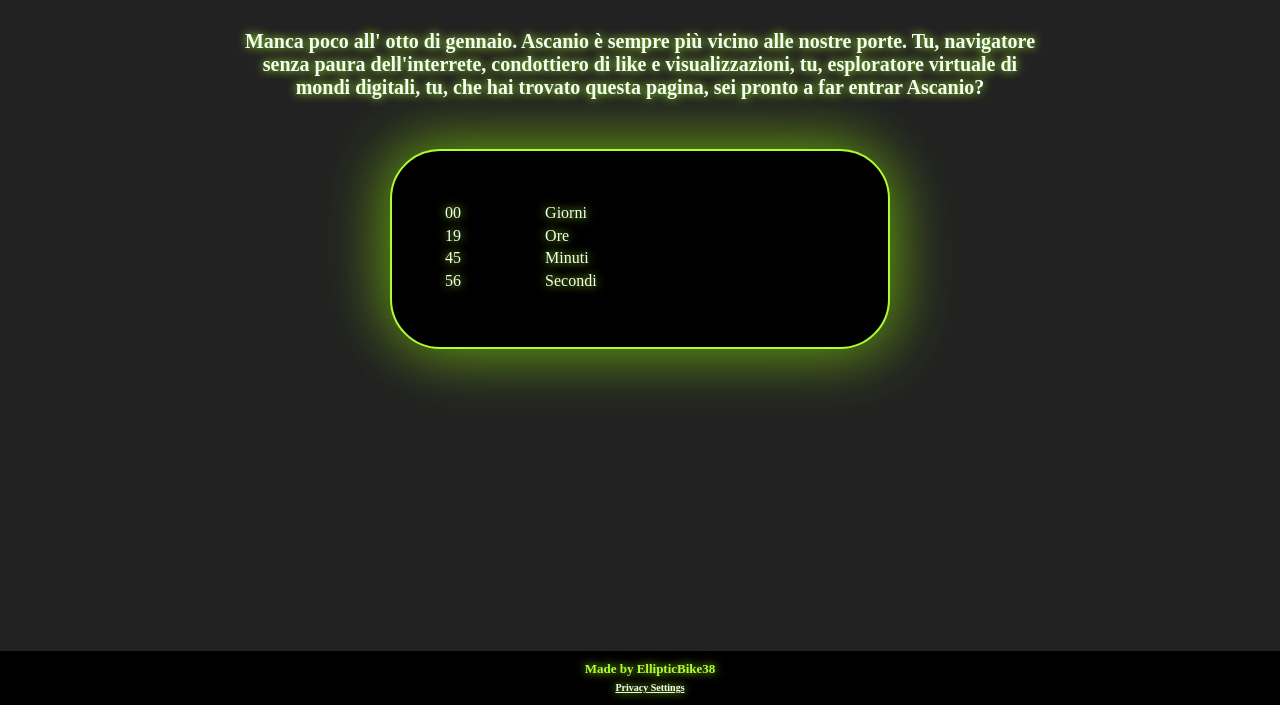
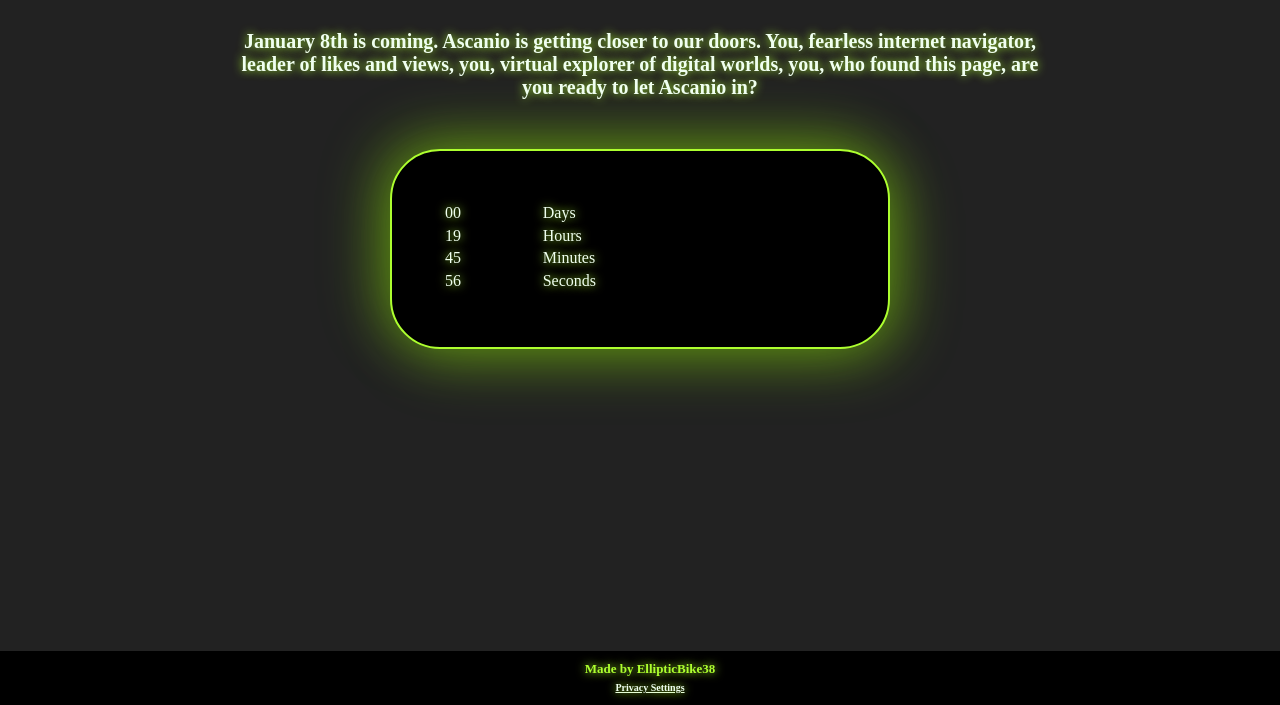
Before and after one commit to EllipticBike38/ascanioCountdown, a plain HTML site: page index.html in a window 1280 px wide. Shown: the part 95-800 px from the top of the page. Drawn offline with Linux system fonts and the light colour scheme; a web font is replaced by a local one.

Commit message:
update index.html to improve layout and add multilingual support for countdown labels

```diff
--- a/index.html
+++ b/index.html
@@ -21,7 +21,8 @@
     <style>
         body {
             background-color: #222;
-            margin: 0;
+            margin: 0 0 70px 0;
+            max-height: 100%;
         }
         #usercentrics-root button{
             background-color: greenyellow;
@@ -116,47 +117,90 @@
         <table class="sixtyfour" id="countdown">
             <tr class="countdown_numbers">
                 <td id="days">??</td>
-                <td>Giorni</td>
+                <td id="days_label">Giorni</td>
 
             </tr>
             <tr class="countdown_numbers">
                 <td id="hours">??</td>
-                <td>Ore</td>
+                <td id="hours_label">Ore</td>
             </tr>
             <tr class="countdown_numbers">
                 <td id="minutes">??</td>
-                <td>Minuti</td>
+                <td id="minutes_label">Minuti</td>
             </tr>
             <tr class="countdown_numbers">
                 <td id="seconds">??</td>
-                <td>Secondi</td>
+                <td id="seconds_label">Secondi</td>
             </tr>
             <tr>
                 <td colspan="2" id="video"></td>
             </tr>
         </table>
+
+    </body>
         <footer>
             <p style="color: greenyellow; text-align: center; ">Made by <a href="
                 https://www.github.com/EllipticBike38">EllipticBike38
                 </a></p>
                 <a href="#" id="privacy" onClick="UC_UI.showSecondLayer();">Privacy Settings</a>
+        </footer>
+    <script>
+        var lang = navigator.language || navigator.userLanguage;
+        lang = lang.slice(0, 2);
+        console.log(lang);
+        const lang_dict={
+            "it": {
+                "days": "Giorni",
+                "hours": "Ore",
+                "minutes": "Minuti",
+                "seconds": "Secondi",
+                "standard_bio":"Manca poco all' otto di gennaio. Ascanio è sempre più vicino alle nostre porte. Tu, navigatore senza paura dell'interrete, condottiero di like e visualizzazioni, tu, esploratore virtuale di mondi digitali, tu, che hai trovato questa pagina, sei pronto a far entrar Ascanio?",
+                "ascanio_bio":"Ascanio è entrato. La sua presenza è ormai tangibile. La sua aura pervade ogni angolo di questo spazio digitale. Benvenuto Ascanio.",
 
-    </body>
-    <script>
+
+            },
+            "en": {
+                "days": "Days",
+                "hours": "Hours",
+                "minutes": "Minutes",
+                "seconds": "Seconds",
+                'standard_bio':"January 8th is coming. Ascanio is getting closer to our doors. You, fearless internet navigator, leader of likes and views, you, virtual explorer of digital worlds, you, who found this page, are you ready to let Ascanio in?",
+                "ascanio_bio":"Ascanio has entered. His presence is now tangible. His aura pervades every corner of this digital space. Welcome Ascanio.",
+            }
+        }
+
+
         Ascanio = () => new Date().getDate() === 8 && new Date().getMonth() === 0;
+
+        const change_lang = (l = undefined) => {
+            if (lang === "it") {
+                lang = "en";
+            }
+            else {
+                lang = "it";
+            }
+            if (l !== undefined) {
+                lang = l;
+            }
+            document.getElementById('bio').innerText = Ascanio() ? lang_dict[lang].ascanio_bio : lang_dict[lang].standard_bio;
+            document.getElementById('days_label').innerText = lang_dict[l ?? lang].days;
+            document.getElementById('hours_label').innerText = lang_dict[l ?? lang].hours;
+            document.getElementById('minutes_label').innerText = lang_dict[l ?? lang].minutes;
+            document.getElementById('seconds_label').innerText = lang_dict[l ?? lang].seconds;
+        }
+        change_lang(lang)
         const let_ascanio_in = () => {
             document.getElementById('video').innerHTML = `<iframe height="315" src="https://www.youtube.com/embed/EMGR5sm-V1U?si=HsFCHkCthUhjZGDi" title="YouTube video player" frameborder="0" allow="accelerometer; autoplay; clipboard-write; encrypted-media; gyroscope; picture-in-picture; web-share" referrerpolicy="strict-origin-when-cross-origin" allowfullscreen></iframe>`;
             const nums = document.getElementsByClassName("countdown_numbers");
             for (let i = 0; i < nums.length; i++) {
                 nums.item(i).style.display = "none";
             }
-            document.getElementById('bio').innerText = "Ascanio è entrato. La sua presenza è ormai tangibile. La sua aura pervade ogni angolo di questo spazio digitale. Benvenuto Ascanio.";
+            document.getElementById('bio').innerText = lang_dict[lang].ascanio_bio;
         }
         if (Ascanio()) {
             let_ascanio_in();
         }
         else {
-            console.log("Ascanio is out");
             console.log({
                 day: new Date().getDate(),
                 month: new Date().getMonth()
```
